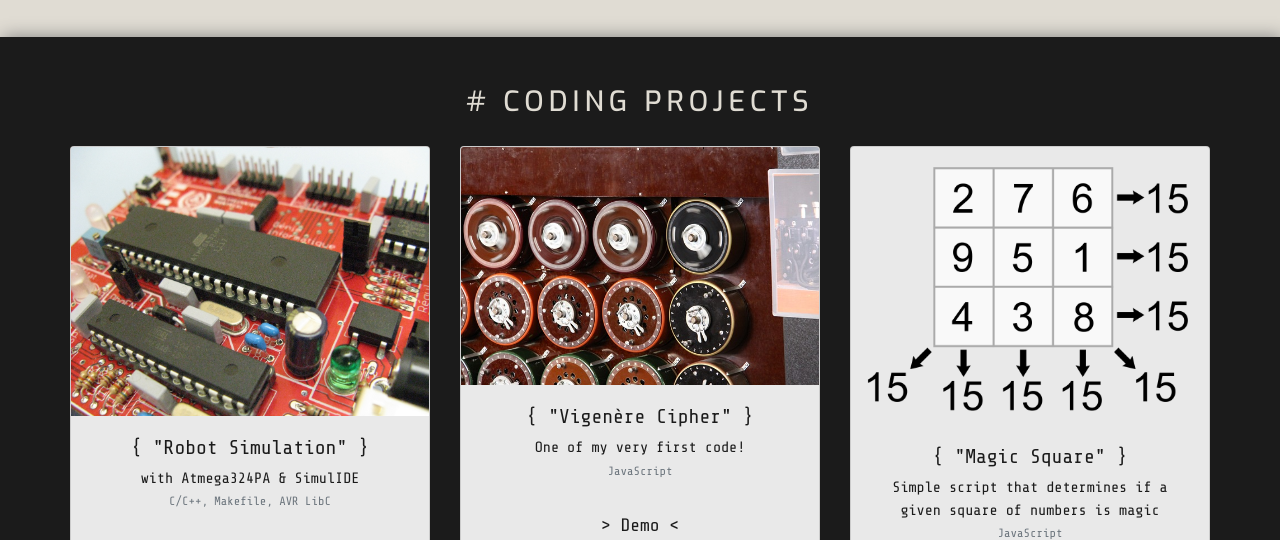
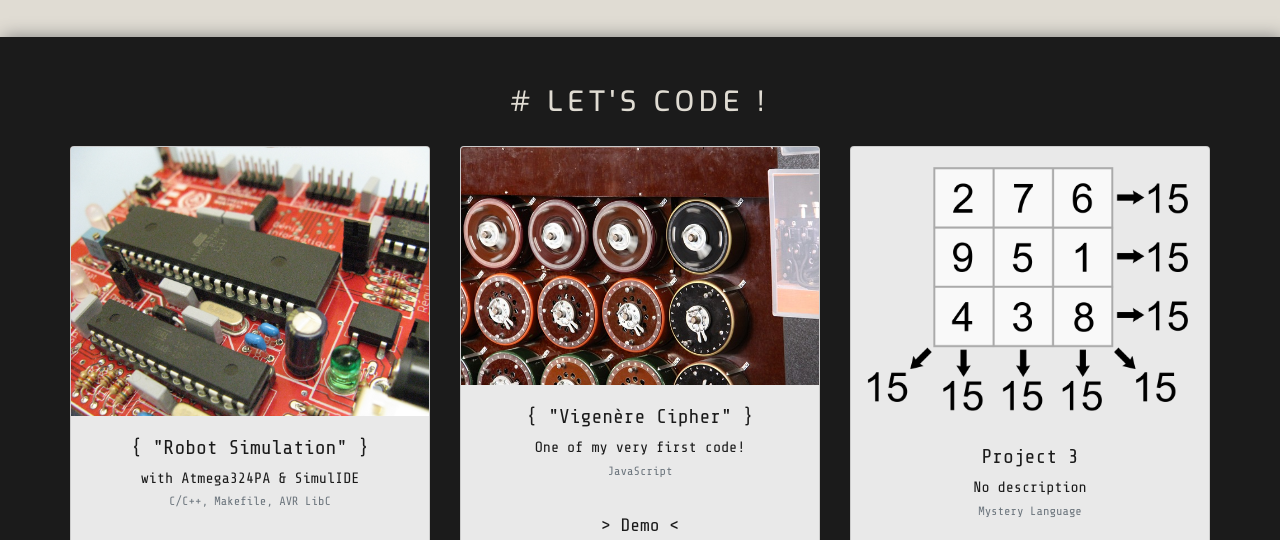
Before and after one commit to atarixGB/personal-webpage, a plain HTML site: page index.html in a window 1280 px wide. Shown: the part 1264-1804 px from the top of the page. Drawn offline with nearby package versions, Linux system fonts and the light colour scheme.

Commit message:
trigger rebuild

```diff
--- a/css/index.css
+++ b/css/index.css
@@ -46,7 +46,7 @@ footer {
 }
 
 .home-inner {
-  background: url(/assets/home-office.jpg);
+  background: url(assets/home-office.jpg);
   position: fixed;
   display: table;
   top: 0;
--- a/index.html
+++ b/index.html
@@ -61,7 +61,7 @@
         <!-- Projects -->
         <section id="projects">
             <div class="sub-container bg-dark center">
-                <h3> # coding projects </h3>
+                <h3> # let's code !</h3>
                 <div class="card-deck">
                     <div class="card">
                         <img src="assets/carte-mere-atmega.jpg" class="card-img-top" alt="Carte Atmega324pa">
@@ -84,15 +84,9 @@
                     <div class="card">
                         <img src="assets/magic-square.png" class="card-img-top" alt="">
                         <div class="card-body">
-                            <a href="#">
-                                <h4>{ "Magic Square" }</h4>
-                            </a>
-                            <div class="card-text"> Simple script that determines if a given square of numbers is magic
-                            </div>
-                            <p class="card-text"><small class="text-muted">JavaScript</small></p>
-                            > <a href="#"> Demo </a> <
-                            <br>
-                            (coming soon)
+                            <h4>Project 3</h4>
+                            <div class="card-text">No description</div>
+                            <p class="card-text"><small class="text-muted">Mystery Language</small></p>
                         </div>
                     </div>
                 </div>
```
